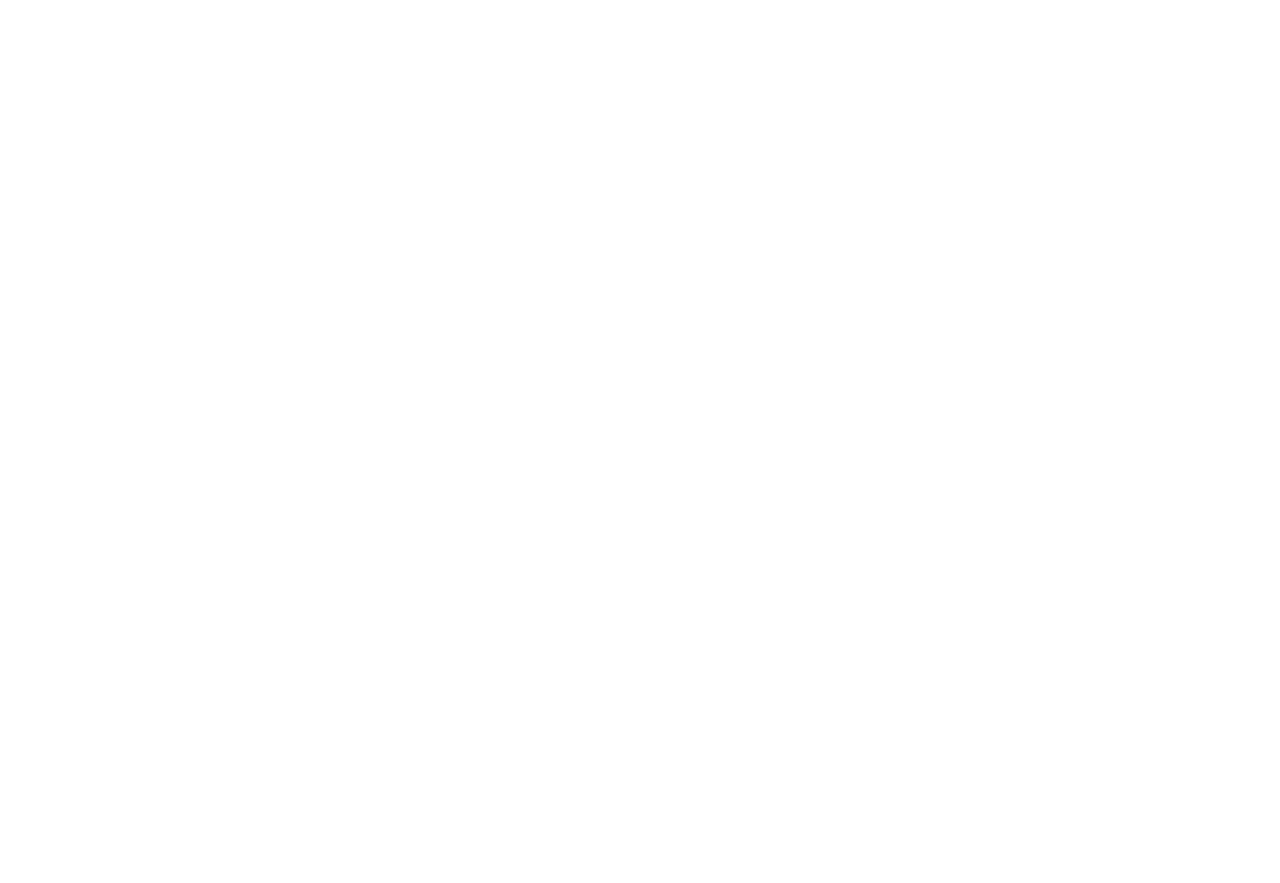
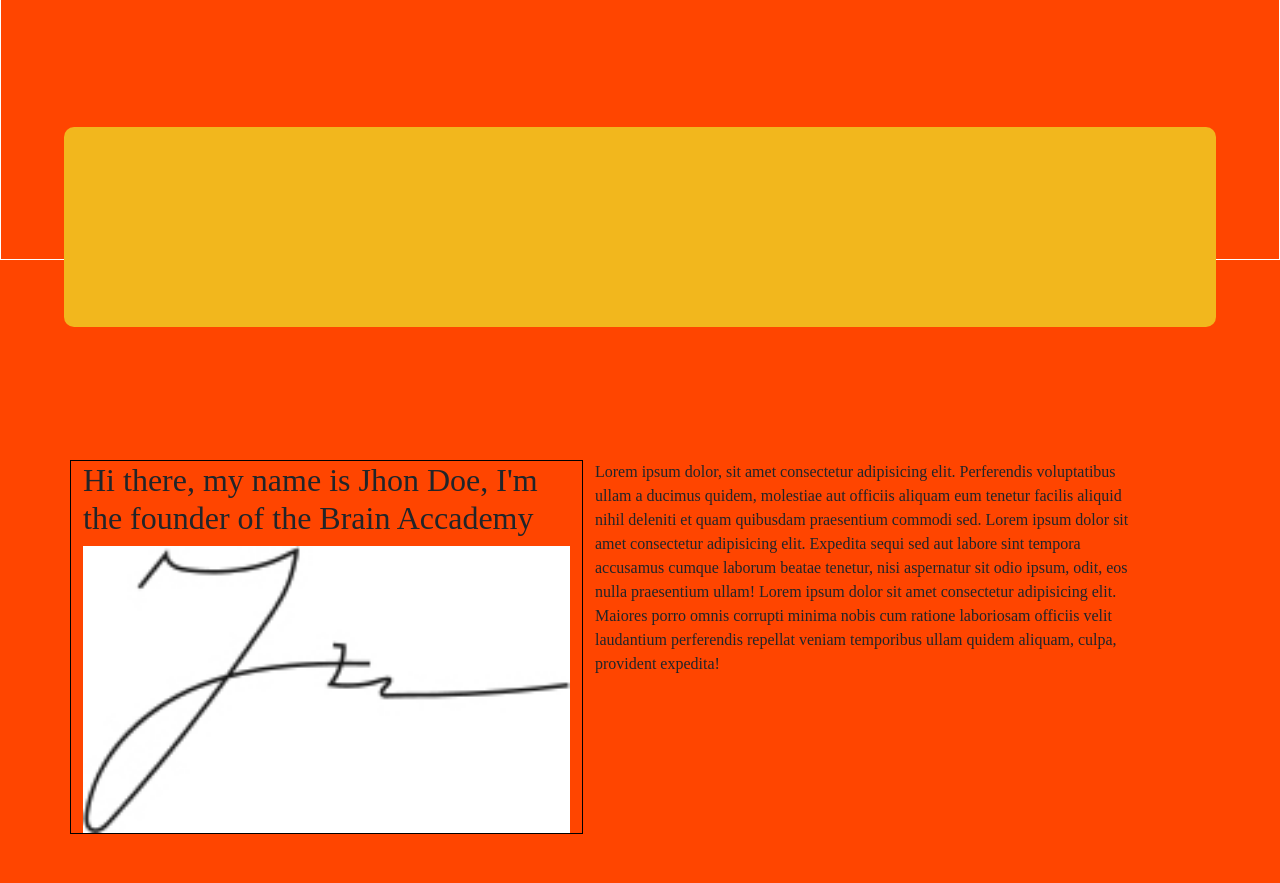
Before and after one commit to Fede180600/proj-html-vuejs, a Vue app: page / in a window 1280 px wide. Shown: the part 440-1323 px from the top of the page. Before the commit the page ends 800 px from the top, so only its background shows below. Built offline with nearby package versions, Linux system fonts and the light colour scheme; a small style sheet from the web is missing.

Commit message:
banner top basic layout

```diff
--- a/src/App.vue
+++ b/src/App.vue
@@ -5,7 +5,11 @@
     <!-- /HEADER -->
 
     <!-- MAIN -->
-    <main></main>
+    <main>
+      <!-- app banner top -->
+      <AppBannerTop />
+      <!-- /app banner top -->
+    </main>
     <!-- MAIN -->
 
     <!-- FOOTER -->
@@ -18,11 +22,13 @@
 <script>
 import AppHeader from "./assets/components/AppHeader.vue";
 import AppFooter from "./assets/components/AppFooter.vue";
+import AppBannerTop from "./assets/components/AppBannerTop.vue";
 export default {
   name: 'App',
   components: {
     AppHeader,
-    AppFooter
+    AppFooter,
+    AppBannerTop
   }
 }
 </script>
--- /dev/null
+++ b/src/assets/components/AppBannerTop.vue
@@ -0,0 +1,55 @@
+<template>
+    <div class="banner">
+        <div class="banner_top"></div>
+
+        <div class="banner_middle"></div>
+
+        <div class="banner_bottom">
+            <div class="container">
+                <div class="row row-cols-2">
+                    <div style="border: 1px solid black; width: 45%; display: flex; flex-direction: column; justify-content: center;">
+                        <h2>Hi there, my name is Jhon Doe, I'm the founder of the Brain Accademy</h2>
+                        <img src="../img/sign.jpg" alt="firma Jhon Doe">
+                    </div>
+                    <div>
+                        <p>Lorem ipsum dolor, sit amet consectetur adipisicing elit. Perferendis voluptatibus ullam a ducimus quidem, molestiae aut officiis aliquam eum tenetur facilis aliquid nihil deleniti et quam quibusdam praesentium commodi sed. Lorem ipsum dolor sit amet consectetur adipisicing elit. Expedita sequi sed aut labore sint tempora accusamus cumque laborum beatae tenetur, nisi aspernatur sit odio ipsum, odit, eos nulla praesentium ullam! Lorem ipsum dolor sit amet consectetur adipisicing elit. Maiores porro omnis corrupti minima nobis cum ratione laboriosam officiis velit laudantium perferendis repellat veniam temporibus ullam quidem aliquam, culpa, provident expedita!</p>
+                    </div>
+                </div>
+            </div>
+        </div>
+    </div>
+</template>
+
+<script>
+export default {
+    name: 'AppBannerTop'
+}
+</script>
+
+<style lang="scss" scoped>
+@import "../style/variable.scss";
+
+.banner {
+    position: relative;
+
+    // TEST
+    background-color: orangered;
+    &_top {
+        height: 600px;
+        border: 1px solid white;
+    }
+    &_middle {
+        height: 200px;
+        width: 90%;
+        background-color: $brand-primary-color;
+        position: absolute;
+        left: 50%;
+        top: 30%;
+        transform: translate(-50% , 50%);
+        border-radius: 10px;
+    }
+    &_bottom {
+        padding: 200px 0 50px 0;
+    }
+}
+</style>
```
